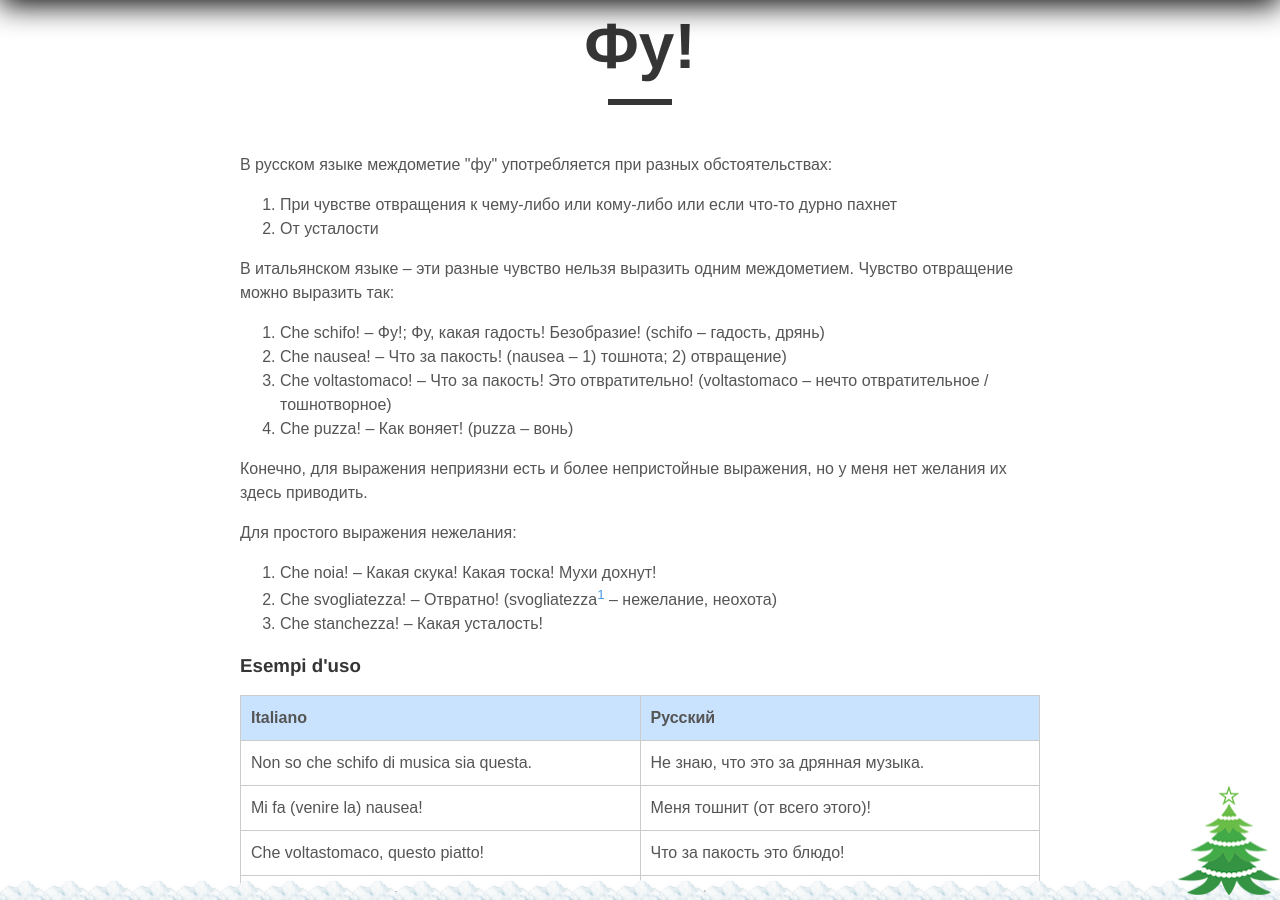
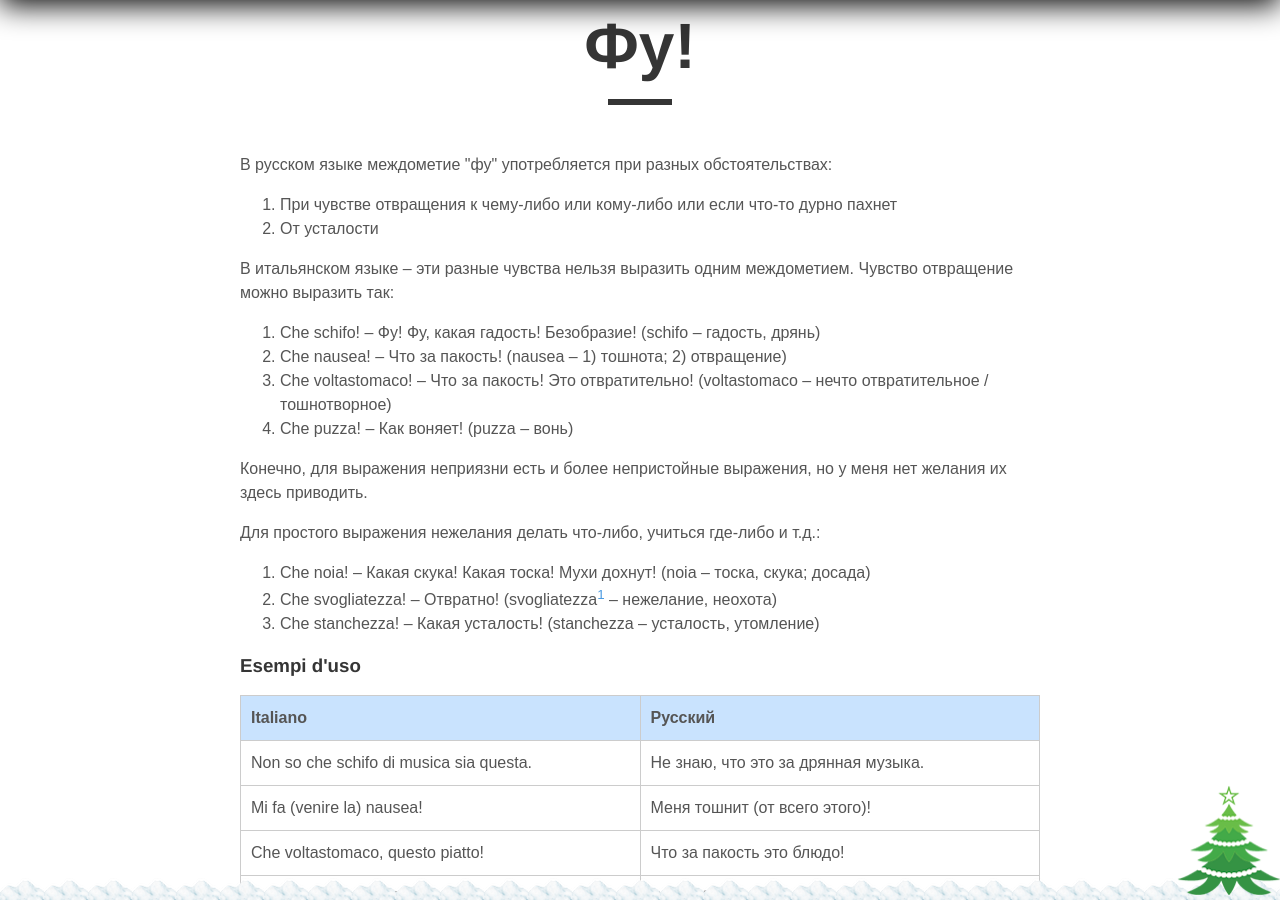
Before and after one commit to postolny/postolny.github.io, a Jekyll site: the page built from _posts/2021-02-05-uff.md, in a window 1280 px wide and 900 px high, scrolled down 585 px. Built offline with Jekyll 4.4.1, drawn with Linux system fonts in a browser that asks for light colours; nearby versions of some CDN libraries.

Commit message:
Add files via upload

```diff
--- a/_posts/2021-02-05-uff.md
+++ b/_posts/2021-02-05-uff.md
@@ -13,20 +13,20 @@ tags: Frasi
 1. При чувстве отвращения к чему-либо или кому-либо или если что-то дурно пахнет
 2. От усталости
 
-В итальянском языке – эти разные чувство нельзя выразить одним междометием. Чувство отвращение можно выразить так:
+В итальянском языке – эти разные чувства нельзя выразить одним междометием. Чувство отвращение можно выразить так:
 
-1. Che schifo! – Фу!; Фу, какая гадость! Безобразие! (schifo – гадость, дрянь)
+1. Che schifo! – Фу! Фу, какая гадость! Безобразие! (schifo – гадость, дрянь)
 2. Che nausea! – Что за пакость! (nausea – 1) тошнота; 2) отвращение)
 3. Che voltastomaco! – Что за пакость! Это отвратительно! (voltastomaco – нечто отвратительное / тошнотворное)
 4. Che puzza! – Как воняет! (puzza – вонь)
 
 Конечно, для выражения неприязни есть и более непристойные выражения, но у меня нет желания их здесь приводить.
 
-Для простого выражения нежелания:
+Для простого выражения нежелания делать что-либо, учиться где-либо и т.д.:
 
-1. Che noia! – Какая скука! Какая тоска! Мухи дохнут!
+1. Che noia! – Какая скука! Какая тоска! Мухи дохнут! (noia – тоска, скука; досада)
 2. Che svogliatezza! – Отвратно! (svogliatezza[^1] – нежелание, неохота)
-3. Che stanchezza! – Какая усталость!
+3. Che stanchezza! – Какая усталость! (stanchezza – усталость, утомление)
 
 ### Esempi d'uso
 
```
